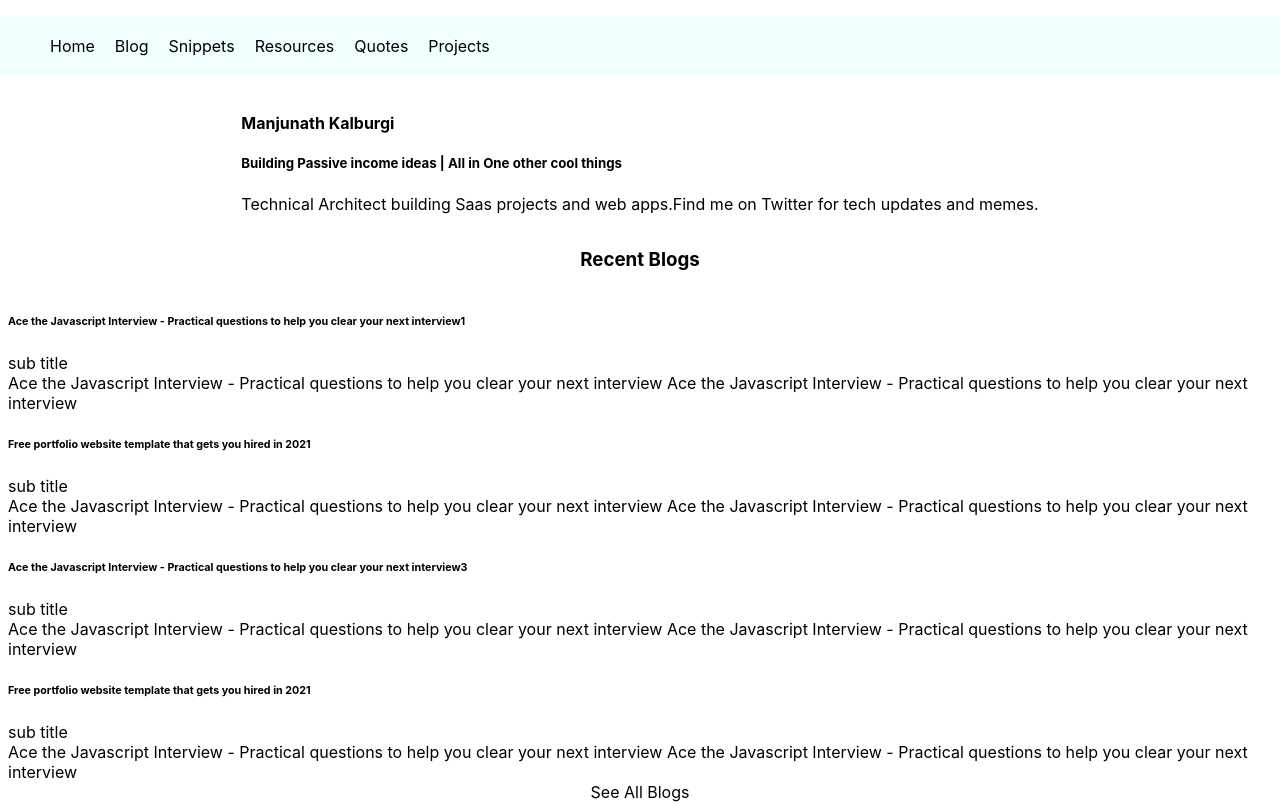
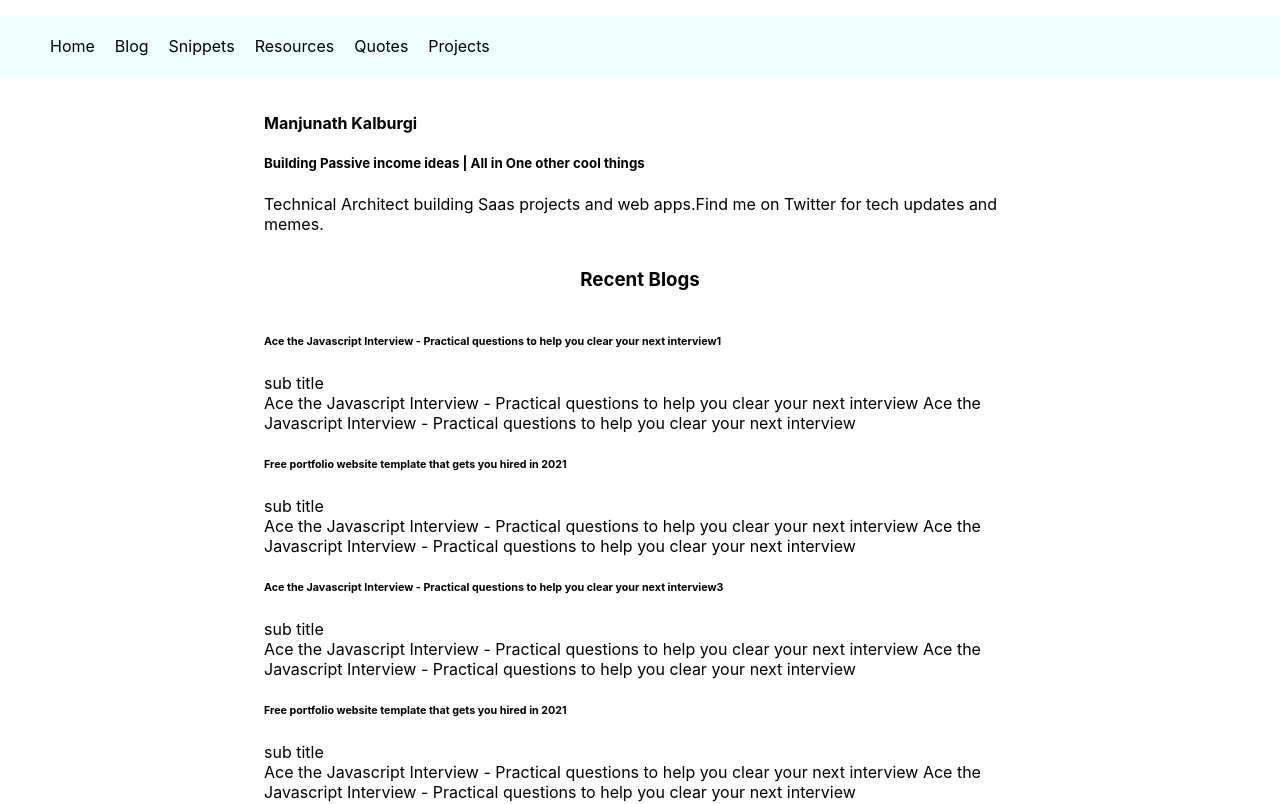
Before and after one commit to kalburgimanjunath/stackblitz-resume, a Next.js app: page / in a window 1280 px wide. Shown: the top 804 px of the page. Built offline with nearby package versions, Linux system fonts and the light colour scheme.

Commit message:
1 file modified, 2 added, 1 deleted

```diff
--- a/pages/snippets.js
+++ b/pages/snippets/index.js
@@ -1,4 +1,4 @@
-export default function Snippets() {
+export default function Index() {
   return (
     <div>
       <h3>Snippets</h3>
--- a/styles/Home.module.css
+++ b/styles/Home.module.css
@@ -5,6 +5,7 @@
   flex-direction: column;
   justify-content: center;
   align-items: center;
+  margin: auto 20%;
 }
 
 .main {
```
Also changed, not shown: pages/snippets/[id].js (added).
